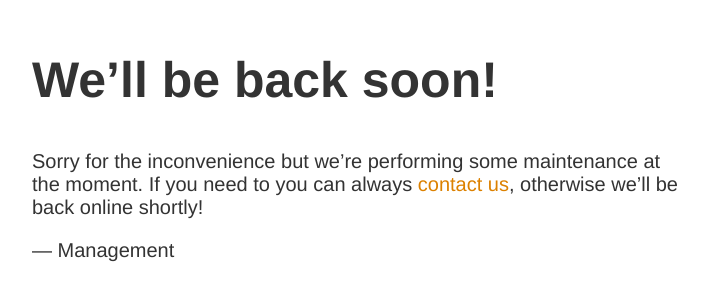
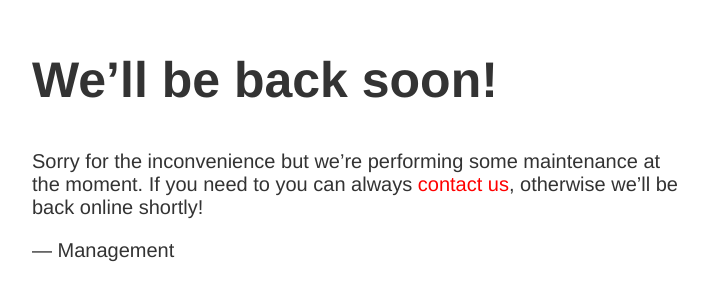
Before and after one commit to codename-commit/Project_Two, a website: page index.html in a window 1280 px wide. Shown: the part 149-450 px from the top of the page, without its empty margins (283-991 px from the left). Drawn offline with Linux system fonts and the light colour scheme.

Commit message:
Update index.html
changing contact us tag color to red

```diff
--- a/index.html
+++ b/index.html
@@ -8,7 +8,7 @@
   h1 { font-size: 50px; }
   body { font: 20px Helvetica, sans-serif; color: #333; }
   article { display: block; text-align: left; max-width: 650px; margin: 0 auto; }
-  a { color: #dc8100; text-decoration: none; }
+  a { color: #f00; text-decoration: none; }
   a:hover { color: #333; text-decoration: none; }
 </style>
 
```
